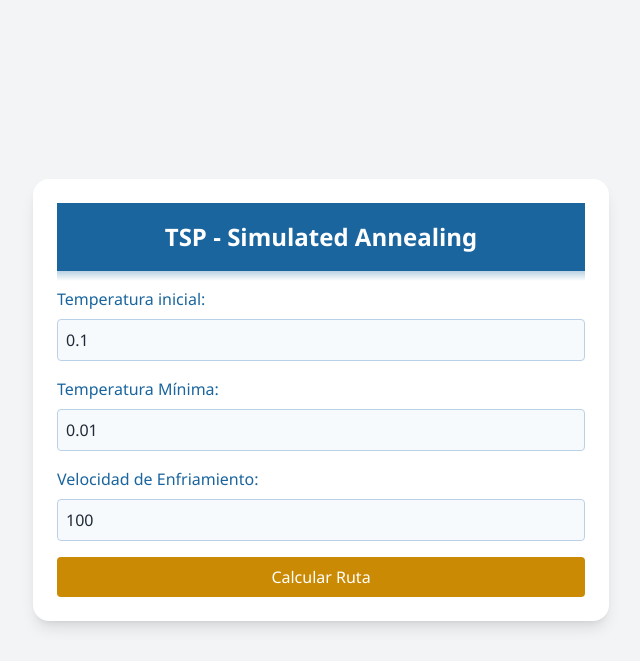
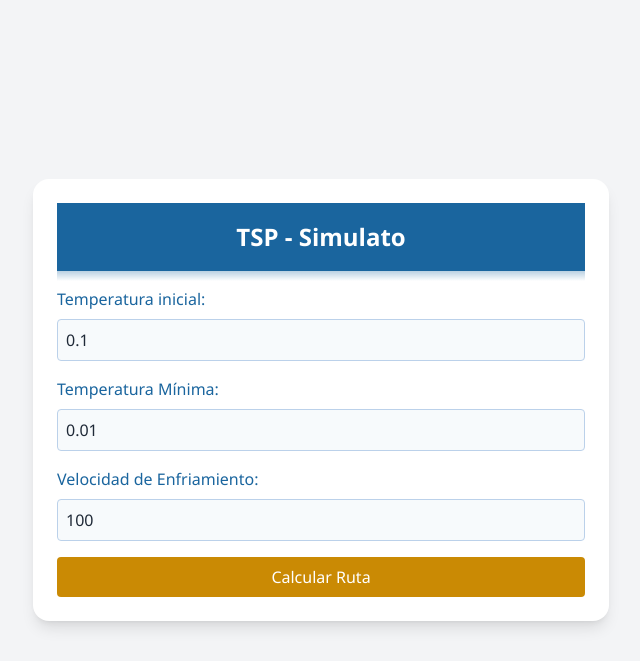
Before and after one commit to JoseAlfonsoB/TSP-SIMULADO, a Flask app: page / in a window 1280 px wide. Shown: the top 661 px of the page, without its empty margins (319-959 px from the left). Run offline with Flask 3, Linux system fonts and the light colour scheme; some libraries are stand-ins or nearby versions.

Commit message:
Cambio del titulo

```diff
--- a/templates/index.html
+++ b/templates/index.html
@@ -145,7 +145,7 @@
 </head>
 <body class="bg-gray-100 text-gray-800 p-8">
   <div class="max-w-xl mx-auto bg-white p-6 rounded-2xl shadow-lg">
-    <h1 class="text-2xl font-bold mb-4 text-center">TSP - Simulated Annealing</h1>
+    <h1 class="text-2xl font-bold mb-4 text-center">TSP - Simulato</h1>
 
     <label class="block mb-2">Temperatura inicial:</label>
     <input id="temp" type="number" value="0.1" step="0.01"
```
